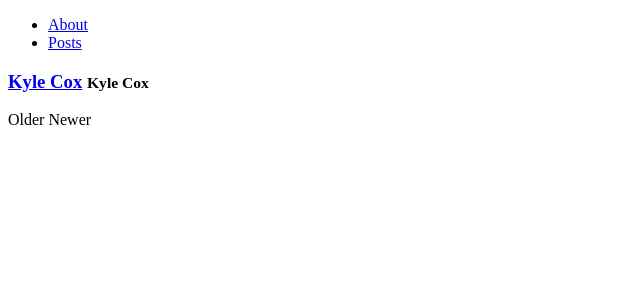
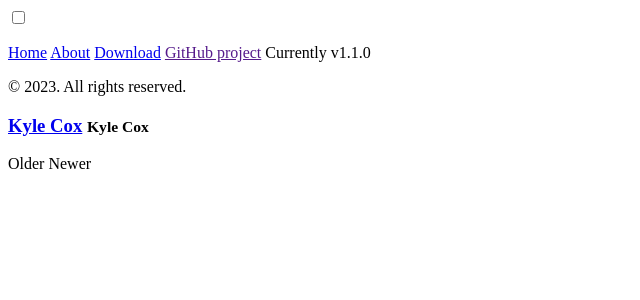
Before and after one commit to xocelyk/xocelyk.github.io, a Jekyll site: the page built from index.html, in a window 1280 px wide. Shown: the top 300 px of the page, without its empty margins (0-640 px from the left). Built offline with Jekyll 4.4.1, drawn with Linux system fonts in a browser that asks for light colours; the list of posts is cut into pages by our own code.

Commit message:
update sidebar

```diff
--- a/_includes/sidebar.html
+++ b/_includes/sidebar.html
@@ -1,4 +1,38 @@
-<ul class="links">
-  <li><a href="{{ site.baseurl }}/about">About</a></li>
-  <li><a href="{{ site.baseurl }}/">Posts</a></li>
-</ul>
+<!-- Target for toggling the sidebar `.sidebar-checkbox` is for regular
+     styles, `#sidebar-checkbox` for behavior. -->
+<input type="checkbox" class="sidebar-checkbox" id="sidebar-checkbox">
+
+<!-- Toggleable sidebar -->
+<div class="sidebar" id="sidebar">
+  <div class="sidebar-item">
+    <p>{{ site.description }}</p>
+  </div>
+
+  <nav class="sidebar-nav">
+    <a class="sidebar-nav-item{% if page.title == 'Home' %} active{% endif %}" href="{{ '/' | absolute_url }}">Home</a>
+
+    {% comment %}
+      The code below dynamically generates a sidebar nav of pages with
+      `layout: page` in the front-matter. See readme for usage.
+    {% endcomment %}
+
+    {% assign pages_list = site.pages | sort:"url" %}
+    {% for node in pages_list %}
+      {% if node.title != null %}
+        {% if node.layout == "page" %}
+          <a class="sidebar-nav-item{% if page.url == node.url %} active{% endif %}" href="{{ node.url | absolute_url }}">{{ node.title }}</a>
+        {% endif %}
+      {% endif %}
+    {% endfor %}
+
+    <a class="sidebar-nav-item" href="{{ site.github.repo }}/archive/v{{ site.version }}.zip">Download</a>
+    <a class="sidebar-nav-item" href="{{ site.github.repo }}">GitHub project</a>
+    <span class="sidebar-nav-item">Currently v{{ site.version }}</span>
+  </nav>
+
+  <div class="sidebar-item">
+    <p>
+      &copy; {{ site.time | date: '%Y' }}. All rights reserved.
+    </p>
+  </div>
+</div>
```
